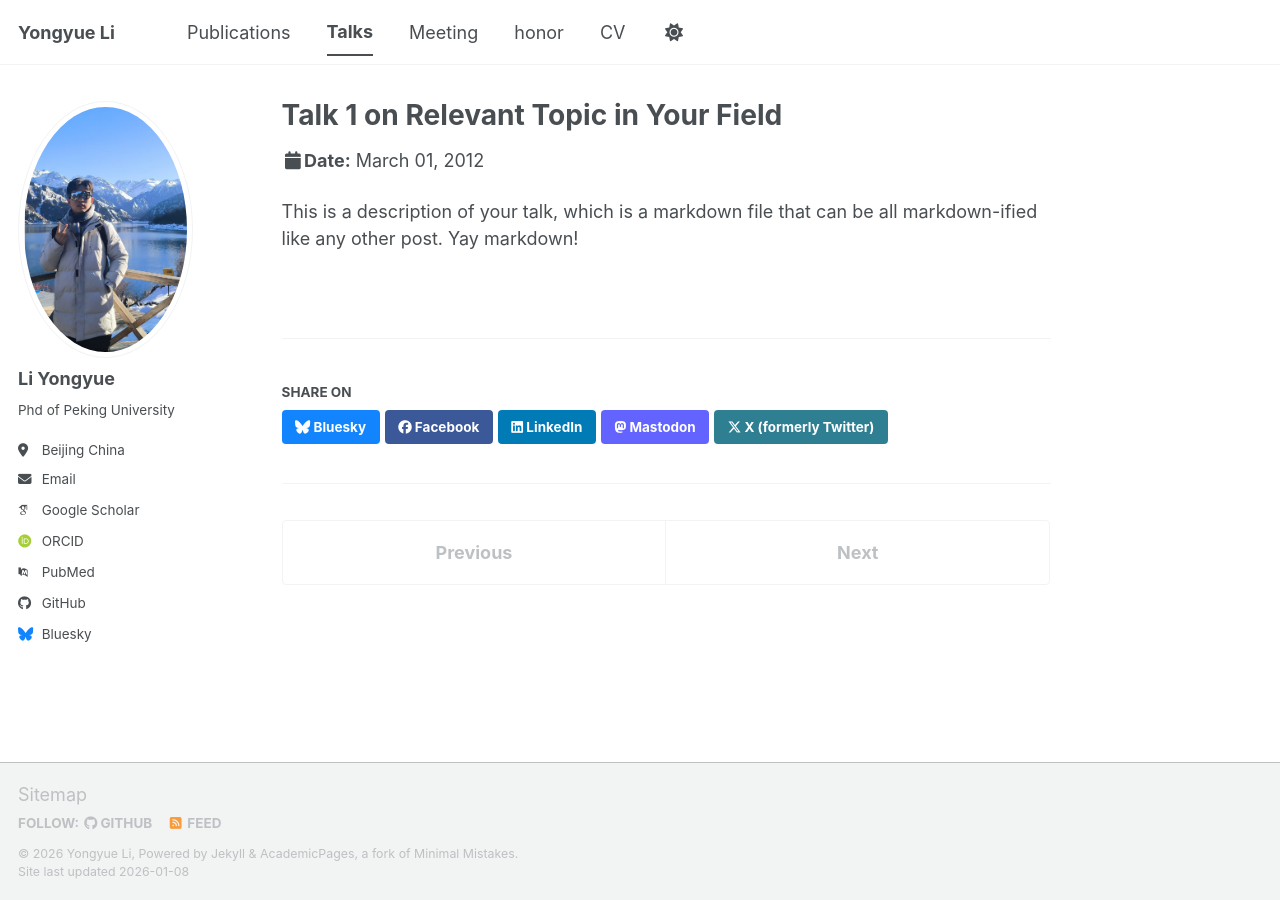
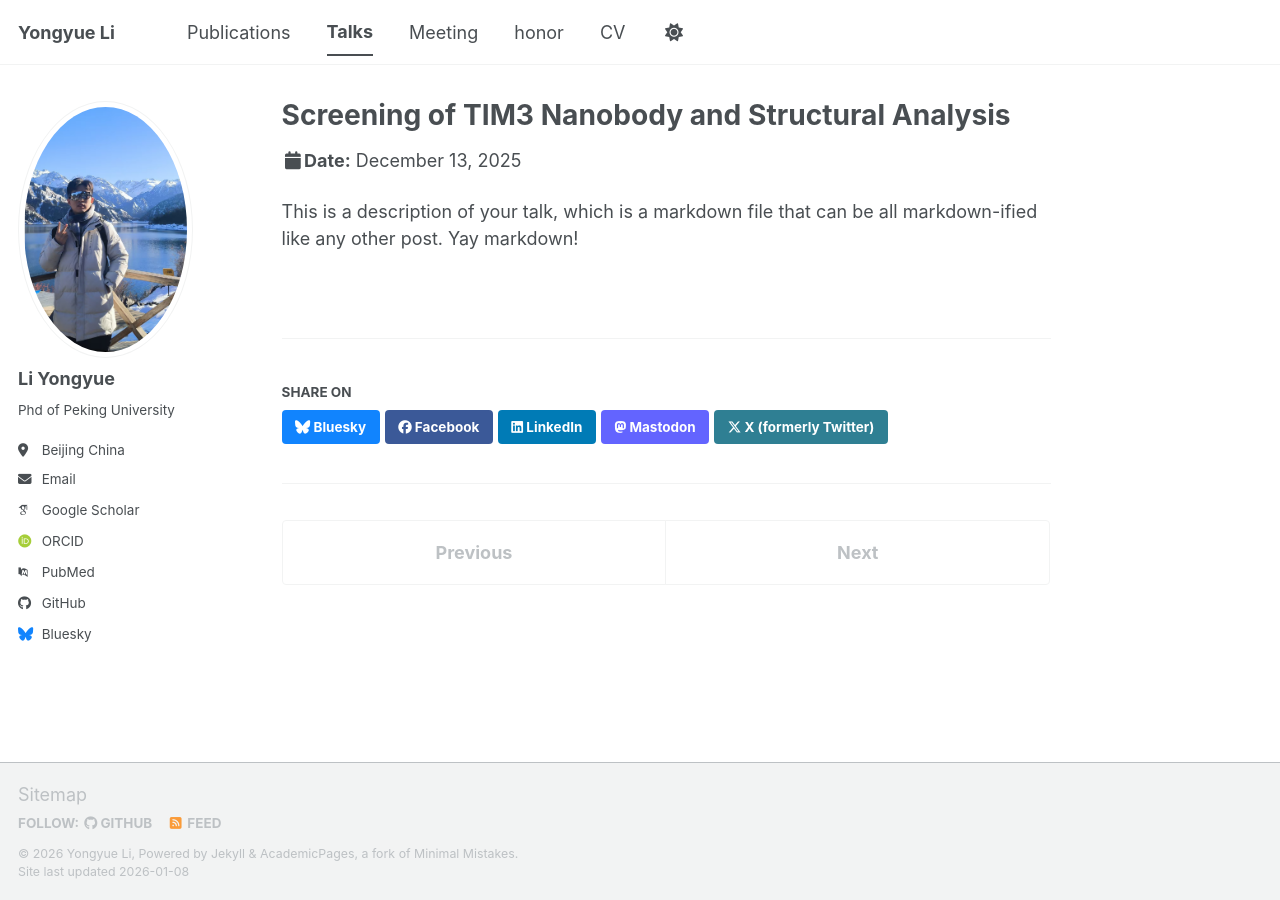
Before and after one commit to leeyongyue1019-spec/leeyongyue1019-spec.github.io, a Jekyll site: the page built from _talks/2012-03-01-talk-1.md, in a window 1280 px wide. Built offline with Jekyll 4.4.1, drawn with Linux system fonts in a browser that asks for light colours; some web fonts are replaced; a script bundle is joined from its source files by our own code; library files that are not in the unit come from our copies.

Commit message:
Update 2012-03-01-talk-1.md

```diff
--- a/_talks/2012-03-01-talk-1.md
+++ b/_talks/2012-03-01-talk-1.md
@@ -1,11 +1,11 @@
 ---
-title: "Talk 1 on Relevant Topic in Your Field"
+title: "Screening of TIM3 Nanobody and Structural Analysis"
 collection: talks
 type: "Talk"
 permalink: /talks/2012-03-01-talk-1
-venue: "UC San Francisco, Department of Testing"
-date: 2012-03-01
-location: "San Francisco, CA, USA"
+venue: "PKUhsc, Department of pharmacy "
+date: 2025-12-13
+location: "Beijing , China"
 ---
 
 This is a description of your talk, which is a markdown file that can be all markdown-ified like any other post. Yay markdown!
```
